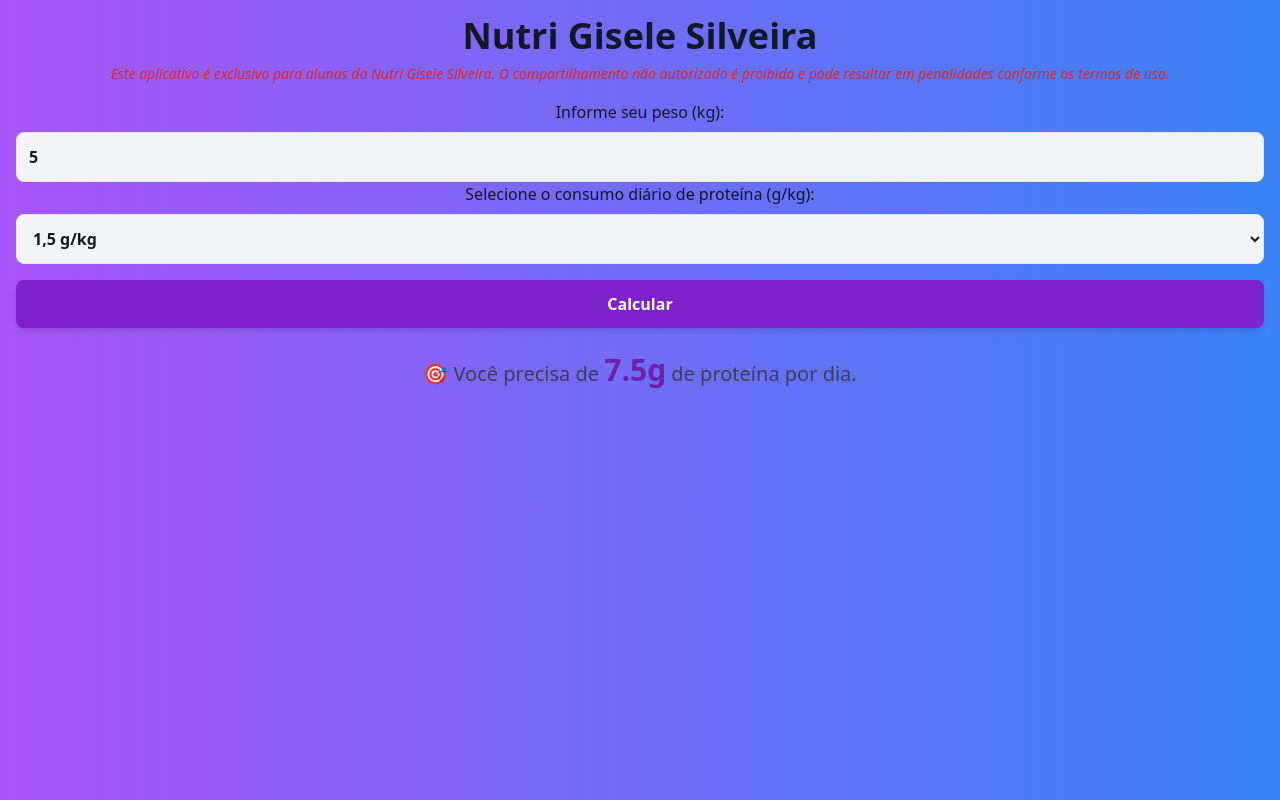
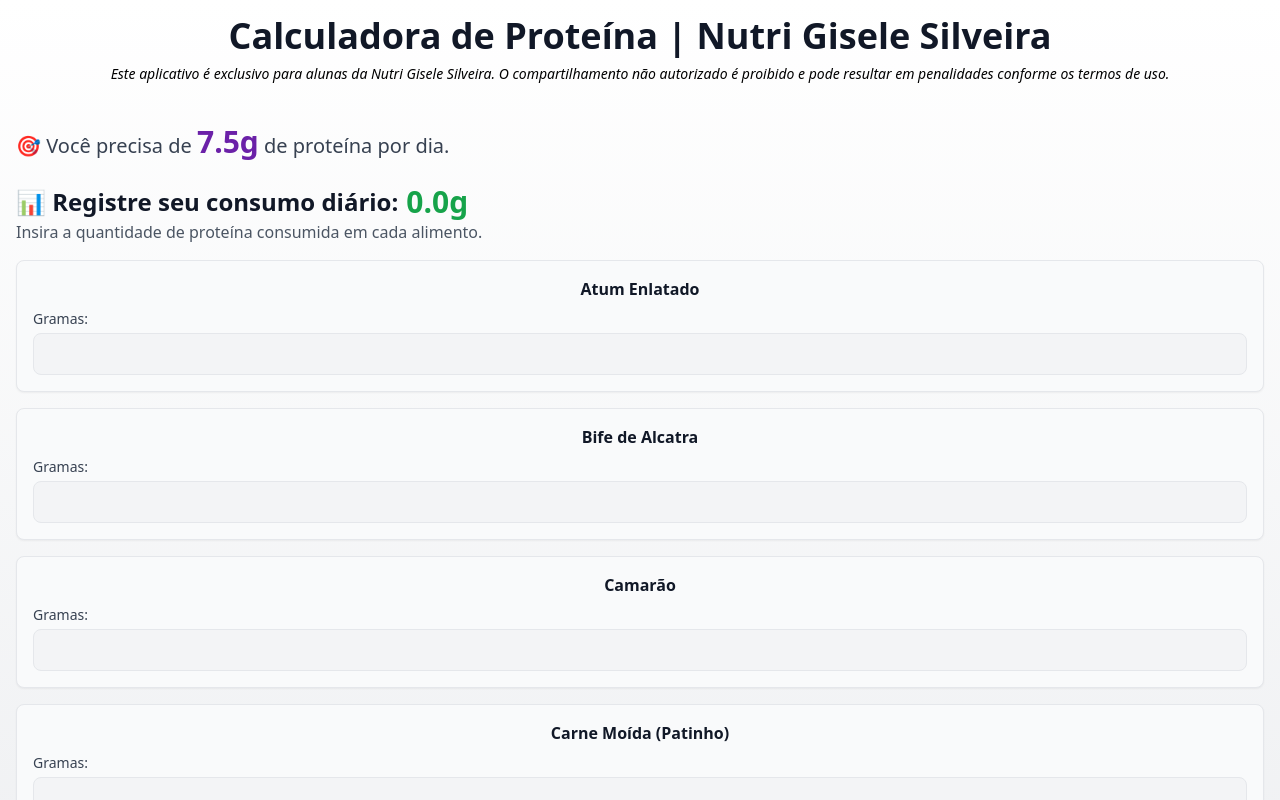
Before and after one commit to giselesilveira/meu-app-proteina, a Next.js app: page / in a window 1280 px wide. Both pictures are taken after typing "5" into the empty fields and a click on the button "Calcular". Shown: the top 800 px of the page. Built offline with nearby package versions, Linux system fonts and the light colour scheme.

Commit message:
Atualização final com correções de unidades de medida e cálculos

```diff
--- a/app/page.tsx
+++ b/app/page.tsx
@@ -6,19 +6,56 @@ export default function Home() {
   const [peso, setPeso] = useState("");
   const [fatorProteina, setFatorProteina] = useState(1.5);
   const [proteinaDiaria, setProteinaDiaria] = useState<number | null>(null);
+  const [mostrarConsumo, setMostrarConsumo] = useState(false);
+  const [consumo, setConsumo] = useState<{ [key: string]: number }>({});
+
+  const alimentos = [
+    { nome: "Atum Enlatado", proteinaPor100g: 23 },
+    { nome: "Bife de Alcatra", proteinaPor100g: 26 },
+    { nome: "Camarão", proteinaPor100g: 20 },
+    { nome: "Carne Moída (Patinho)", proteinaPor100g: 24 },
+    { nome: "Filé de Tilápia", proteinaPor100g: 21 },
+    { nome: "Iogurte Grego", proteinaPor100g: 10 },
+    { nome: "Lombo de Porco", proteinaPor100g: 27 },
+    { nome: "Ovos Cozidos", proteinaPorUnidade: 6, proteinaPor100g: 13 },
+    { nome: "Peito de Frango", proteinaPor100g: 31 },
+    { nome: "Queijo Minas", proteinaPorUnidade: 7, proteinaPor100g: 18 },
+    { nome: "Salmão Assado", proteinaPor100g: 22 },
+    { nome: "Sardinha Lata", proteinaPor100g: 24 },
+    { nome: "Tofu", proteinaPor100g: 8 },
+    { nome: "Whey Protein", proteinaPorUnidade: 20, proteinaPor100g: 80 }
+  ];
 
   const calcularProteina = () => {
     if (!peso) return;
     setProteinaDiaria(parseFloat((parseFloat(peso) * fatorProteina).toFixed(1)));
+    setMostrarConsumo(true);
   };
 
+  const handleChange = (alimento: string, valor: number, unidade: boolean) => {
+    setConsumo((prev) => ({
+      ...prev,
+      [`${alimento}${unidade ? "Unidade" : "Gramas"}`]: valor || 0
+    }));
+  };
+
+  const totalConsumido = alimentos.reduce((acc, { nome, proteinaPor100g, proteinaPorUnidade }) => {
+    const gramas = consumo[`${nome}Gramas`] || 0;
+    const unidades = consumo[`${nome}Unidade`] || 0;
+    const proteina =
+      (gramas / 100) * (proteinaPor100g || 0) + unidades * (proteinaPorUnidade || 0);
+    return acc + proteina;
+  }, 0);
+
   return (
-    <div className="min-h-screen flex flex-col items-center bg-gradient-to-r from-purple-500 to-blue-500 p-4 font-sans text-gray-900">
-      <h1 className="text-4xl font-bold mb-2">Nutri Gisele Silveira</h1>
-      <p className="text-sm italic text-red-600 mb-4">
+    <div className="min-h-screen flex flex-col items-center bg-gradient-to-b from-white to-gray-300 p-4 font-sans text-gray-900">
+      <h1 className="text-4xl font-bold mb-2">Calculadora de Proteína | Nutri Gisele Silveira</h1>
+      <p className="text-sm italic text-black mb-4">
         Este aplicativo é exclusivo para alunas da Nutri Gisele Silveira. O compartilhamento não autorizado é proibido e pode resultar em penalidades conforme os termos de uso.
       </p>
 
+      {!mostrarConsumo ? (
+        <>
           <label>Informe seu peso (kg):</label>
           <input
             type="number"
@@ -43,11 +80,43 @@ export default function Home() {
           >
             Calcular
           </button>
-
-      {proteinaDiaria && (
-        <p className="text-xl text-gray-700 mt-6">
+        </>
+      ) : (
+        <div className="mt-6 w-full">
+          <p className="text-xl text-gray-700">
             🎯 Você precisa de <span className="font-bold text-purple-800 text-3xl">{proteinaDiaria}g</span> de proteína por dia.
           </p>
+          <h2 className="text-2xl font-bold mt-6 flex items-center">
+            📊 Registre seu consumo diário: <span className="text-green-600 ml-2 text-3xl">{totalConsumido.toFixed(1)}g</span>
+          </h2>
+          <p className="text-gray-600 mb-4">Insira a quantidade de proteína consumida em cada alimento.</p>
+
+          <div className="mt-4 space-y-4">
+            {alimentos.map(({ nome }) => (
+              <div key={nome} className="border rounded-lg p-4 bg-gray-50 shadow-sm">
+                <p className="font-semibold mb-2 text-center">{nome}</p>
+                <label className="block text-gray-700 text-sm mb-1">Gramas:</label>
+                <input
+                  type="number"
+                  min="0"
+                  onChange={(e) => handleChange(nome, parseFloat(e.target.value) || 0, false)}
+                  className="w-full p-2 border rounded-lg text-gray-900 font-semibold bg-gray-100 focus:ring-2 focus:ring-purple-600"
+                />
+                {(nome === "Ovos Cozidos" || nome === "Queijo Minas" || nome === "Whey Protein") && (
+                  <>
+                    <label className="block text-gray-700 text-sm mb-1 mt-2">Unidade:</label>
+                    <input
+                      type="number"
+                      min="0"
+                      onChange={(e) => handleChange(nome, parseFloat(e.target.value) || 0, true)}
+                      className="w-full p-2 border rounded-lg text-gray-900 font-semibold bg-gray-100 focus:ring-2 focus:ring-purple-600"
+                    />
+                  </>
+                )}
+              </div>
+            ))}
+          </div>
+        </div>
       )}
     </div>
   );
```
Lines whose indentation alone changed are shown as unchanged.
